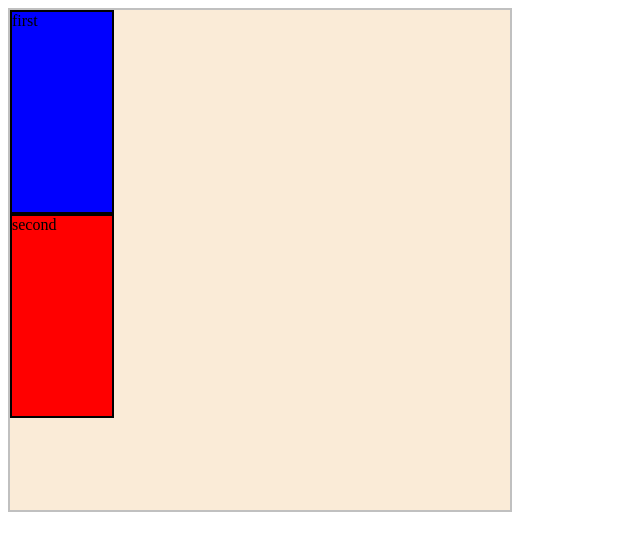
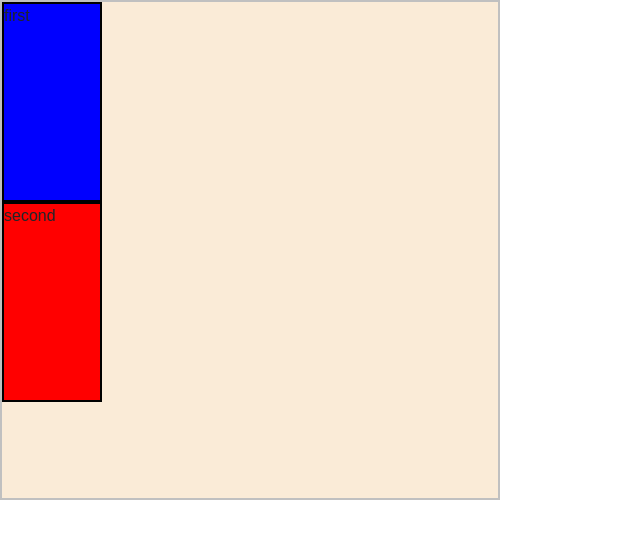
Before and after one commit to BCristin/pulse, a website: page src/index.html in a window 1280 px wide. Shown: the whole page, without its empty margins (0-640 px from the left). Drawn offline with Linux system fonts and the light colour scheme.

Commit message:
add fonts, boostrap reboot

```diff
--- a/src/index.html
+++ b/src/index.html
@@ -6,7 +6,7 @@
    <meta http-equiv="X-UA-Compatible" content="IE=edge">
    <meta name="viewport" content="width=device-width, initial-scale=1.0">
    <title>Pulse</title>
-
+   <link rel="stylesheet" href="css/bootstrap-reboot.min.css">
 
    <link rel="stylesheet" href="css/style.min.css">
 </head>
--- /dev/null
+++ b/src/sass/base/_variables.scss
@@ -0,0 +1 @@
+$main-color: #c70101
--- a/src/sass/style.sass
+++ /dev/null
@@ -1,16 +0,0 @@
-.baze
-   background-color: antiquewhite
-   width: 500px
-   height: 500px
-   border: 2px solid silver
-.first
-   width: 100px
-   height: 200px
-   border: 2px solid black
-   background-color: blue
-
-.second
-   width: 100px
-   height: 200px
-   border: 2px solid black
-   background-color: red
--- /dev/null
+++ b/src/sass/style.scss
@@ -0,0 +1,27 @@
+@import 'base/variables';
+@import 'base/mixin';
+
+* {
+   font-family: 'Museo Sans Cyrl', sans-serif;
+}
+
+.baze {
+   background-color: antiquewhite;
+   width: 500px;
+   height: 500px;
+   border: 2px solid silver;
+}
+
+.first {
+   width: 100px;
+   height: 200px;
+   border: 2px solid black;
+   background-color: blue;
+}
+
+.second {
+   width: 100px;
+   height: 200px;
+   border: 2px solid black;
+   background-color: red;
+}
```
Also changed, not shown: src/css/bootstrap-reboot.min.css (added), src/css/style.min.css, src/fonts/MuseoSansCyrl-300.woff (added), src/fonts/MuseoSansCyrl-300.woff2 (added), src/fonts/MuseoSansCyrl-500.woff (added), src/fonts/MuseoSansCyrl-500.woff2 (added), src/fonts/MuseoSansCyrl-700.woff (added), src/fonts/MuseoSansCyrl-700.woff2 (added), src/sass/base/_mixin.scss (added).
